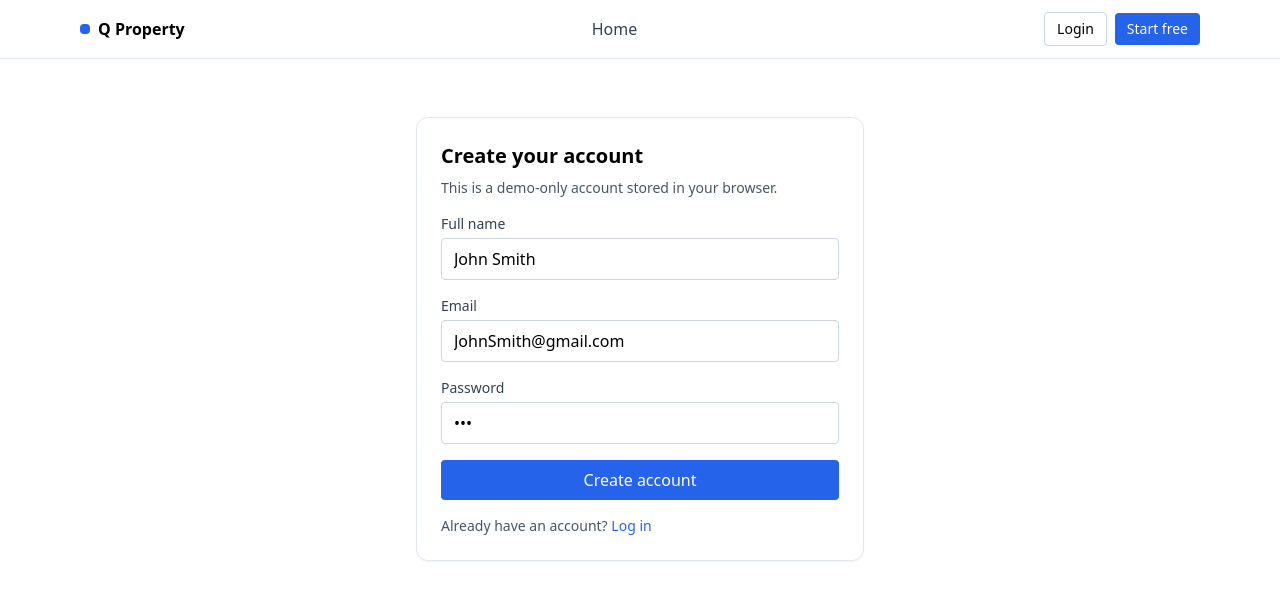
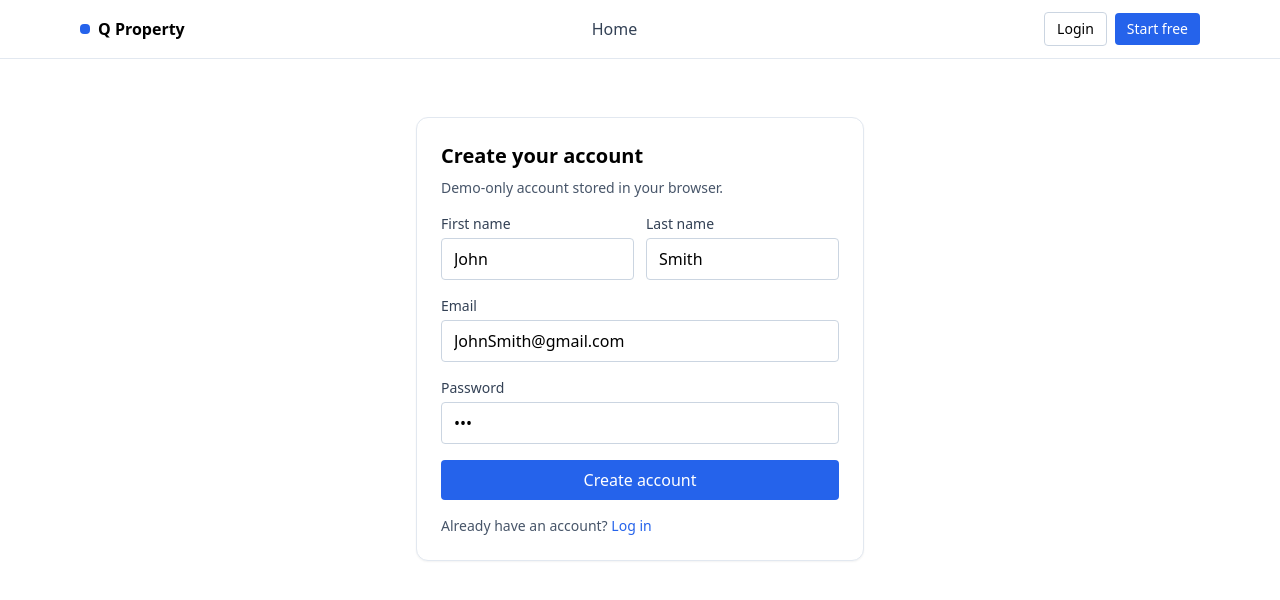
Before and after one commit to derrickquan/q-property, a Next.js app: page /start in a window 1280 px wide. Shown: the top 600 px of the page. Built offline with nearby package versions, Linux system fonts and the light colour scheme.

Commit message:
Update start.tsx

```diff
--- a/pages/start.tsx
+++ b/pages/start.tsx
@@ -1,28 +1,39 @@
 import React, { useEffect, useState } from "react";
 import { useRouter } from "next/router";
 import Link from "next/link";
-import { startFree, getUser } from "../lib/auth";
+import { signUp, getUser, ensureDefaultUser, signIn } from "../lib/auth";
 
 export default function StartPage() {
   const router = useRouter();
-  const [name, setName] = useState("John Smith");
+  const [firstName, setFirstName] = useState("John");
+  const [lastName, setLastName] = useState("Smith");
   const [email, setEmail] = useState("JohnSmith@gmail.com");
   const [password, setPassword] = useState("123");
   const [busy, setBusy] = useState(false);
+  const [error, setError] = useState<string | null>(null);
 
-  // If already logged in, skip
   useEffect(() => {
+    ensureDefaultUser();
     if (getUser()) router.replace("/properties");
   }, [router]);
 
   function onSubmit(e: React.FormEvent) {
     e.preventDefault();
     setBusy(true);
-    try {
-      startFree(name, email, password);
+    setError(null);
+    const res = signUp({ email, password, firstName, lastName });
+    if (!res.ok) {
+      setError(res.error);
+      setBusy(false);
+      return;
+    }
+    // auto sign-in after sign-up (demo)
+    const loginRes = signIn(email, password);
+    if (loginRes.ok) {
       router.push("/properties");
-    } finally {
+    } else {
       setBusy(false);
+      setError("Signed up but auto-login failed.");
     }
   }
 
@@ -30,19 +41,34 @@ export default function StartPage() {
     <main className="min-h-[70vh] grid place-items-center px-4">
       <div className="w-full max-w-md rounded-xl border border-slate-200 shadow-sm p-6 bg-white">
         <h1 className="text-xl font-semibold mb-2">Create your account</h1>
-        <p className="text-sm text-slate-600 mb-4">
-          This is a demo-only account stored in your browser.
-        </p>
+        <p className="text-sm text-slate-600 mb-4">Demo-only account stored in your browser.</p>
+
+        {error && (
+          <div className="mb-4 rounded border border-red-200 bg-red-50 text-red-700 text-sm px-3 py-2">
+            {error}
+          </div>
+        )}
 
         <form onSubmit={onSubmit} className="space-y-4">
-          <div>
-            <label className="block text-sm font-medium text-slate-700 mb-1">Full name</label>
-            <input
-              className="w-full rounded border border-slate-300 px-3 py-2 outline-none focus:ring-2 focus:ring-blue-500"
-              value={name}
-              onChange={(e) => setName(e.target.value)}
-              placeholder="Jane Doe"
-            />
+          <div className="grid grid-cols-1 sm:grid-cols-2 gap-3">
+            <div>
+              <label className="block text-sm font-medium text-slate-700 mb-1">First name</label>
+              <input
+                className="w-full rounded border border-slate-300 px-3 py-2 outline-none focus:ring-2 focus:ring-blue-500"
+                value={firstName}
+                onChange={(e) => setFirstName(e.target.value)}
+                required
+              />
+            </div>
+            <div>
+              <label className="block text-sm font-medium text-slate-700 mb-1">Last name</label>
+              <input
+                className="w-full rounded border border-slate-300 px-3 py-2 outline-none focus:ring-2 focus:ring-blue-500"
+                value={lastName}
+                onChange={(e) => setLastName(e.target.value)}
+                required
+              />
+            </div>
           </div>
 
           <div>
@@ -52,7 +78,7 @@ export default function StartPage() {
               type="email"
               value={email}
               onChange={(e) => setEmail(e.target.value)}
-              placeholder="you@example.com"
+              required
             />
           </div>
 
@@ -63,7 +89,7 @@ export default function StartPage() {
               type="password"
               value={password}
               onChange={(e) => setPassword(e.target.value)}
-              placeholder="•••"
+              required
             />
           </div>
 
```
